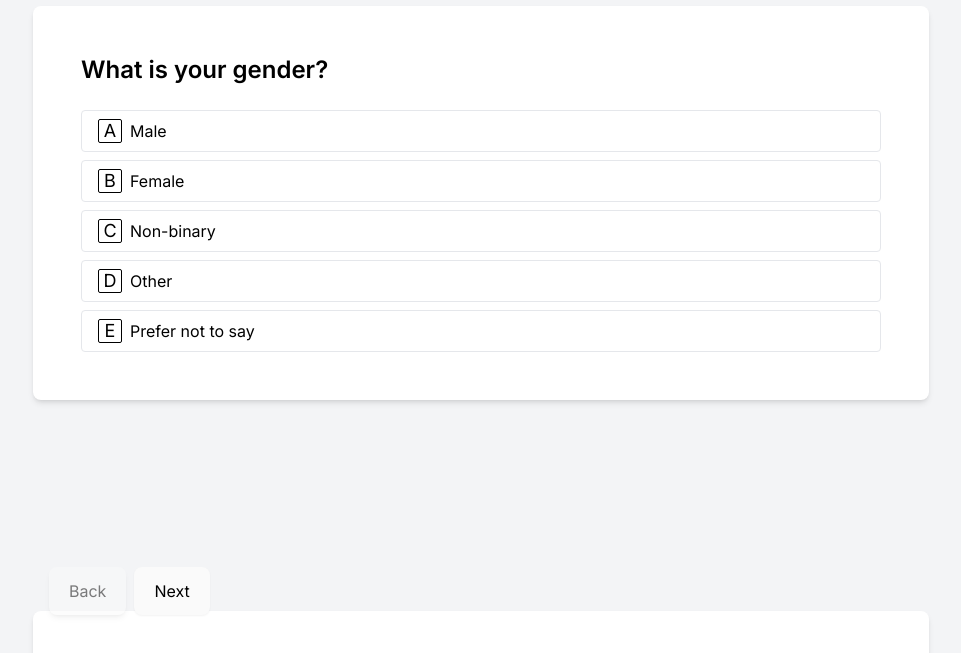
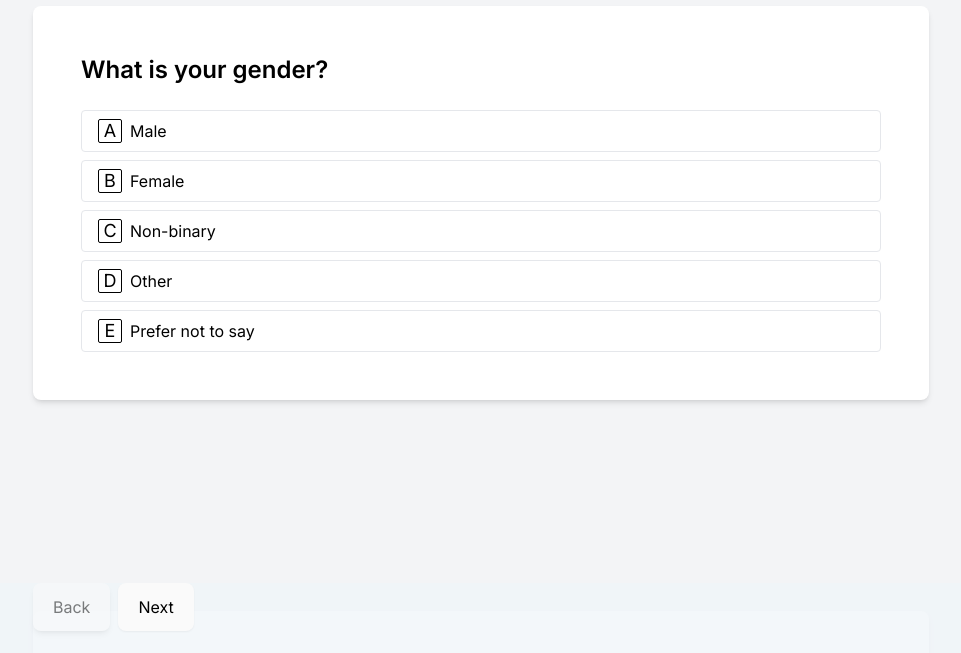
Before and after one commit to abdukasim/lyrics-generator, a Next.js app: page /employee-form in a window 1280 px wide. Shown: the part 137-790 px from the top of the page, without its empty margins (159-1120 px from the left). Built offline with nearby package versions, Linux system fonts and the light colour scheme.

Commit message:
feat: made footer buttons transparent

```diff
--- a/app/components/form.tsx
+++ b/app/components/form.tsx
@@ -86,7 +86,8 @@ const Form = () => {
           </div>
         ))}
       </div>
-      <div className="absolute bottom-12 w-full max-w-4xl flex gap-2 px-4">
+      <div className="absolute bottom-0 bg-slate-100/80 w-screen h-20 pb px-4">
+        <div className="flex gap-2 w-full max-w-4xl mx-auto h-max">
           <button
             onClick={handleBack}
             className="px-5 py-3 bg-[#fafafa] text-black shadow-md rounded-lg disabled:opacity-50"
@@ -103,6 +104,7 @@ const Form = () => {
           </button>
         </div>
       </div>
+    </div>
   );
 };
 
```
Lines whose indentation alone changed are shown as unchanged.
